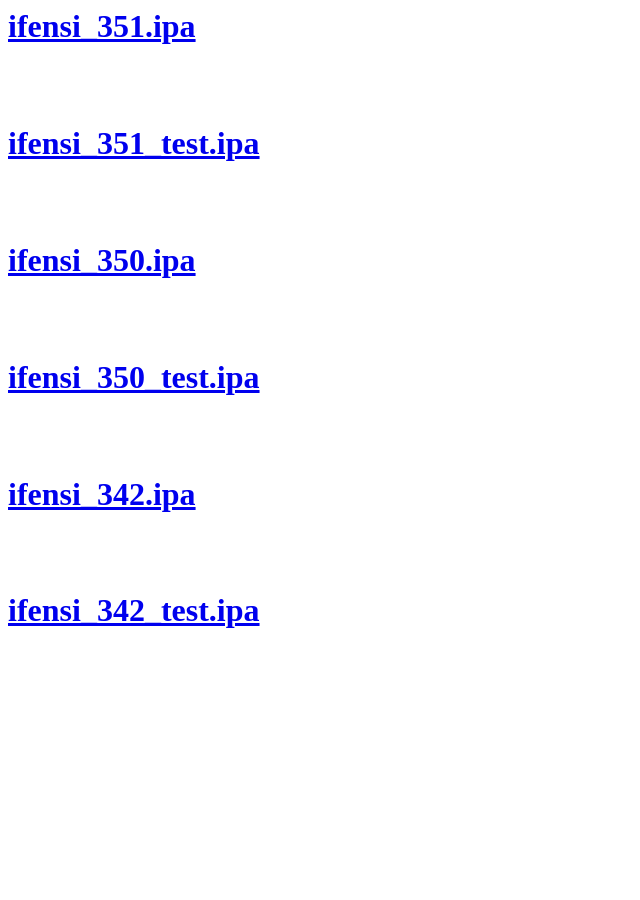
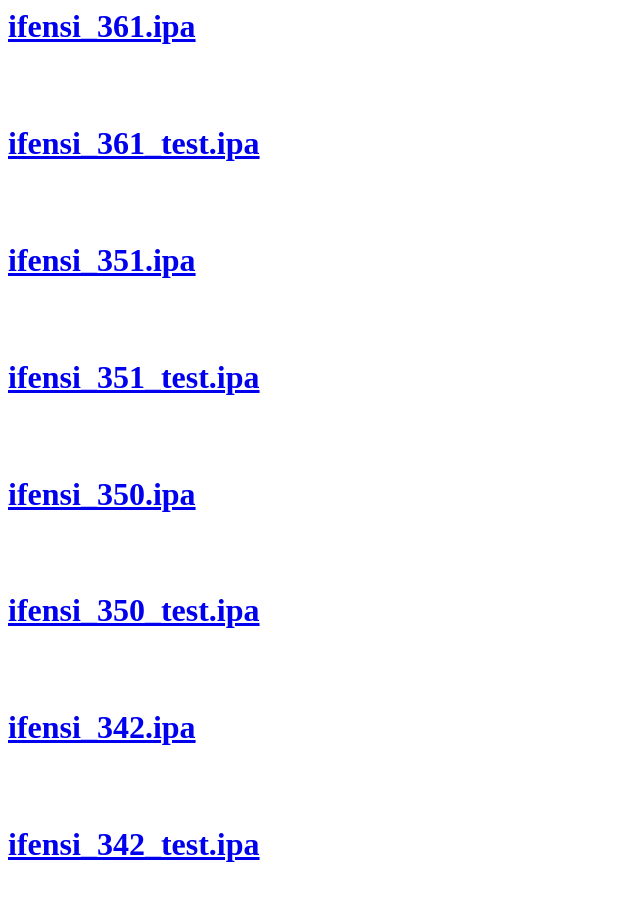
Before and after one commit to xiaoxm/blog, a plain HTML site: page index.html in a window 1280 px wide. Shown: the whole page, without its empty margins (0-640 px from the left). Before the commit the page ends 800 px from the top, so only its background shows below. Drawn offline with Linux system fonts and the light colour scheme.

Commit message:
Update index.html

```diff
--- a/index.html
+++ b/index.html
@@ -1,4 +1,6 @@
 <html xmlns='http://www.w3.org/1999/xhtml'><head><meta http-equiv='Content-Type' content='text/html; charset=utf-8' /><title>ifensi_ipa</title></head>
+<h1><a href='itms-services://?action=download-manifest&url=https://oby9p6ggo.qnssl.com/ifensi_361.plist'>ifensi_361.ipa</a><h1/><br/>
+<h1><a href='itms-services://?action=download-manifest&url=https://oby9p6ggo.qnssl.com/ifensi_361_test.plist'>ifensi_361_test.ipa</a><h1/><br/>
 <h1><a href='itms-services://?action=download-manifest&url=https://oby9p6ggo.qnssl.com/ifensi_351.plist'>ifensi_351.ipa</a><h1/><br/>
 <h1><a href='itms-services://?action=download-manifest&url=https://oby9p6ggo.qnssl.com/ifensi_351_test.plist'>ifensi_351_test.ipa</a><h1/><br/>
 <h1><a href='itms-services://?action=download-manifest&url=https://oby9p6ggo.qnssl.com/ifensi_350.plist'>ifensi_350.ipa</a><h1/><br/>
```
